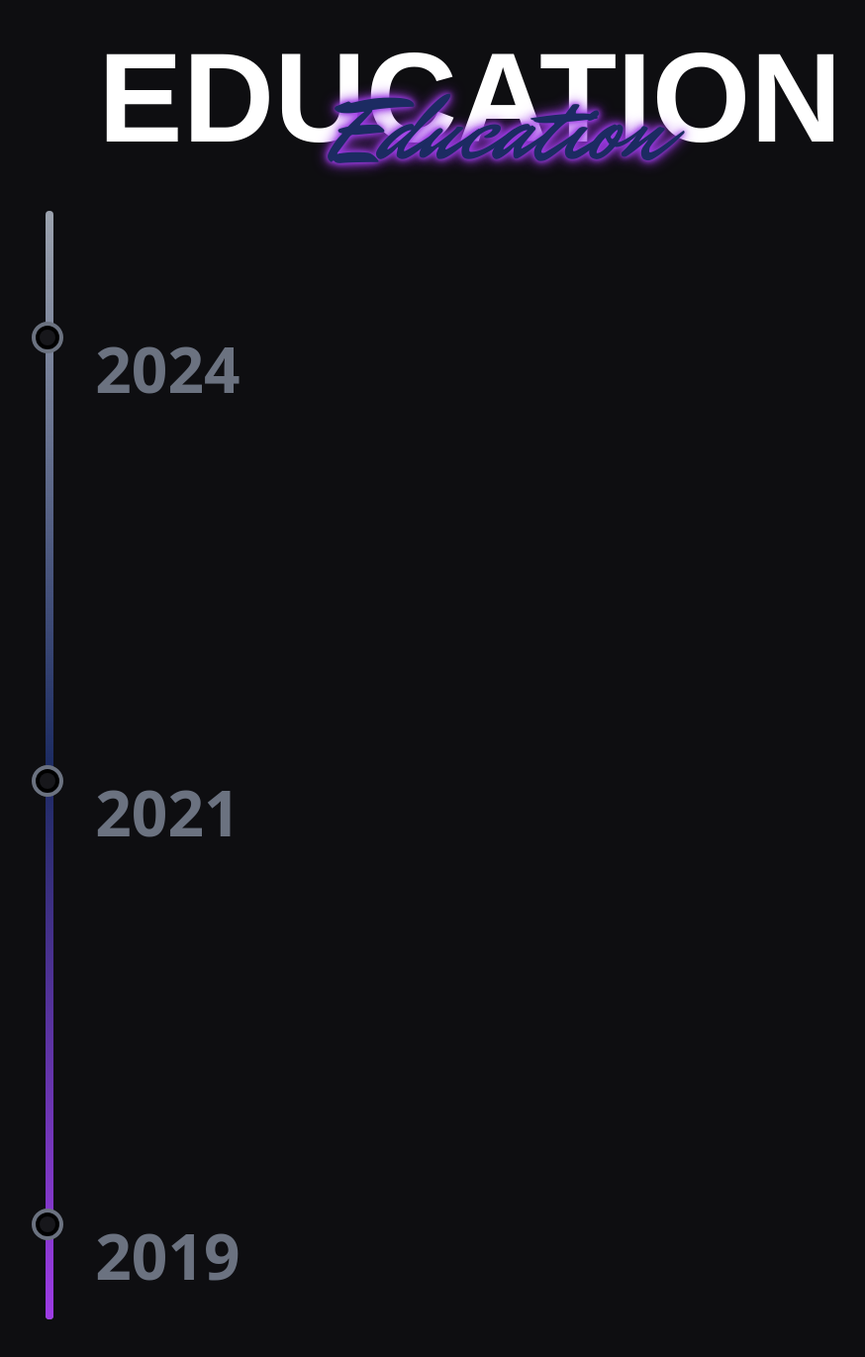
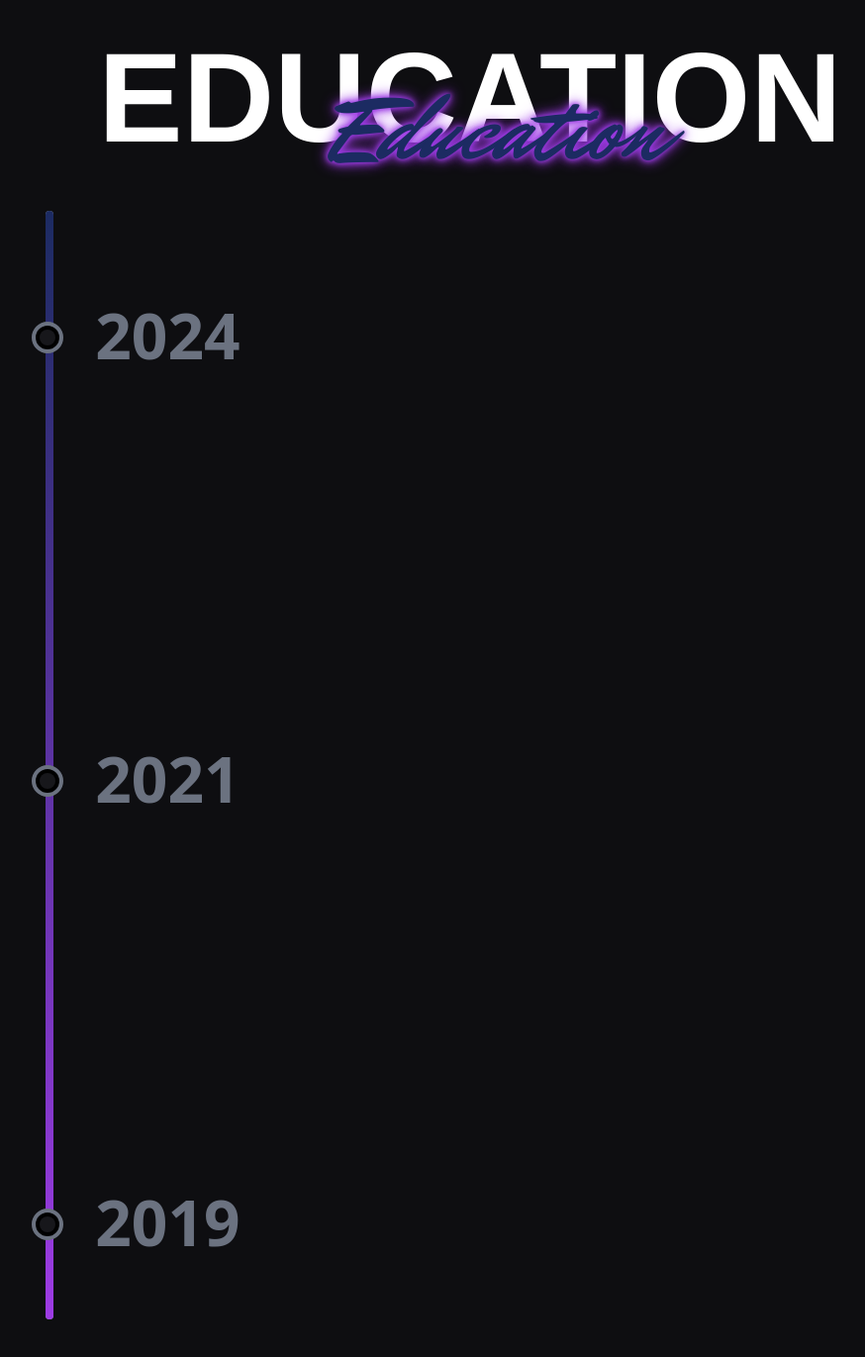
Before and after one commit to byluisfer/Portfolio, an Astro site: page / in a window 1280 px wide. Shown: the part 2397-3768 px from the top of the page at 99% size, without its empty margins (165-1039 px from the left). Built offline with nearby package versions, Linux system fonts and the light colour scheme; Astro itself is replaced by a stand-in of ours; a web font is replaced by a local one.

Commit message:
Update Education section

```diff
--- a/src/sections/Education.astro
+++ b/src/sections/Education.astro
@@ -11,7 +11,7 @@
 
     <!-- Línea de fondo gris estática con bordes redondeados y mayor grosor -->
     <!-- Ajustar 'top' para agregar más espacio entre el título y el timeline -->
-    <div class="absolute left-[10%] top-[15%] h-[80%] bg-line border-l-8 border-gray-400 rounded-full"></div>
+    <div class="absolute left-[10%] top-[15%] h-[80%] border-l-8 border-gray-400 rounded-full"></div>
 
     <!-- Contenedor de la línea dinámica -->
     <div class="absolute left-[10%] top-[15%] h-[80%] w-2 rounded-full">
@@ -23,7 +23,7 @@
         <div class="w-8 h-8 bg-black border-4 z-10 border-gray-500 rounded-full flex items-center justify-center -ml-[14px] absolute top-[10%]">
             <div class="w-4 h-4 bg-gradient rounded-full"></div>
         </div>
-        <div class="absolute left-[50px] top-[10%] text-3xl md:text-4xl text-gray-500 font-bold">
+        <div class="absolute left-[50px] top-[7%] text-3xl md:text-4xl text-gray-500 font-bold">
             2024
         </div>
 
@@ -31,7 +31,7 @@
         <div class="w-8 h-8 bg-black border-4 z-10 border-gray-500 rounded-full flex items-center justify-center -ml-[14px] absolute top-[50%]">
             <div class="w-4 h-4 bg-gradient rounded-full"></div>
         </div>
-        <div class="absolute left-[50px] top-[50%] text-3xl md:text-4xl text-gray-500 font-bold">
+        <div class="absolute left-[50px] top-[47%] text-3xl md:text-4xl text-gray-500 font-bold">
             2021
         </div>
 
@@ -39,7 +39,7 @@
         <div class="w-8 h-8 bg-black border-4 z-10 border-gray-500 rounded-full flex items-center justify-center -ml-[14px] absolute top-[90%]">
             <div class="w-4 h-4 bg-gradient rounded-full"></div>
         </div>
-        <div class="absolute left-[50px] top-[90%] text-3xl md:text-4xl text-gray-500 font-bold">
+        <div class="absolute left-[50px] top-[87%] text-3xl md:text-4xl text-gray-500 font-bold">
             2019
         </div>
     </div>
@@ -82,9 +82,6 @@ document.addEventListener('scroll', () => {
     .bg-gradient {
         background: #17171B;
     }
-    .bg-line {
-        background: linear-gradient(to bottom, #17171B);
-    }
 
     #coloredLine {
         position: absolute;
@@ -92,7 +89,7 @@ document.addEventListener('scroll', () => {
         top: 0;
         width: 8px; /* Ancho de la línea igual al borde */
         height: 100%;
-        background: linear-gradient(to bottom, transparent, #1C2B62, #9D3BE4);
+        background: linear-gradient(to bottom, #1C2B62, #9D3BE4);
         border-radius: 9999px; /* Bordes redondeados */
         transform: scaleY(0); /* Inicialmente sin colorear */
         transform-origin: top; /* Escalar desde la parte superior */
```
